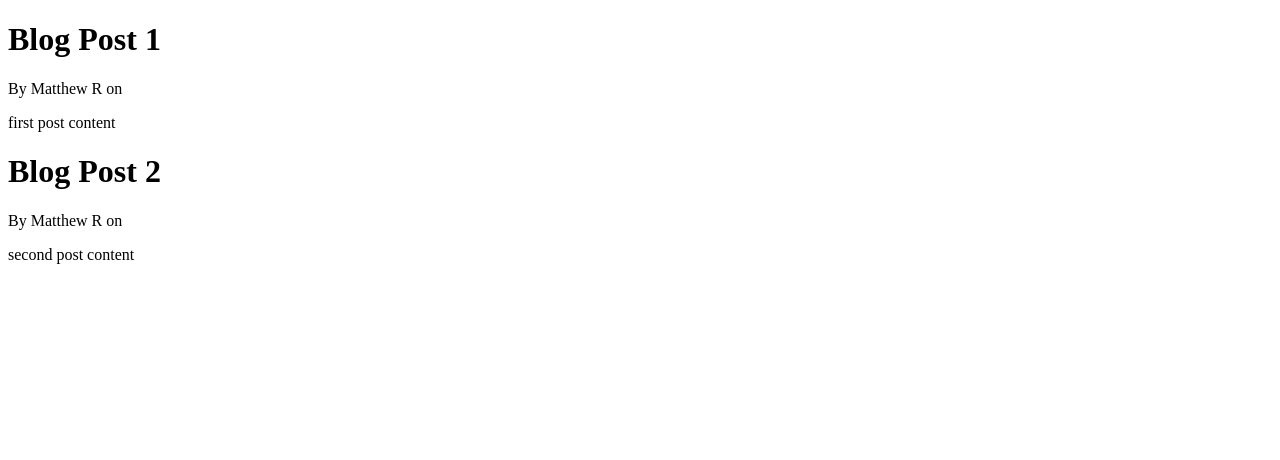
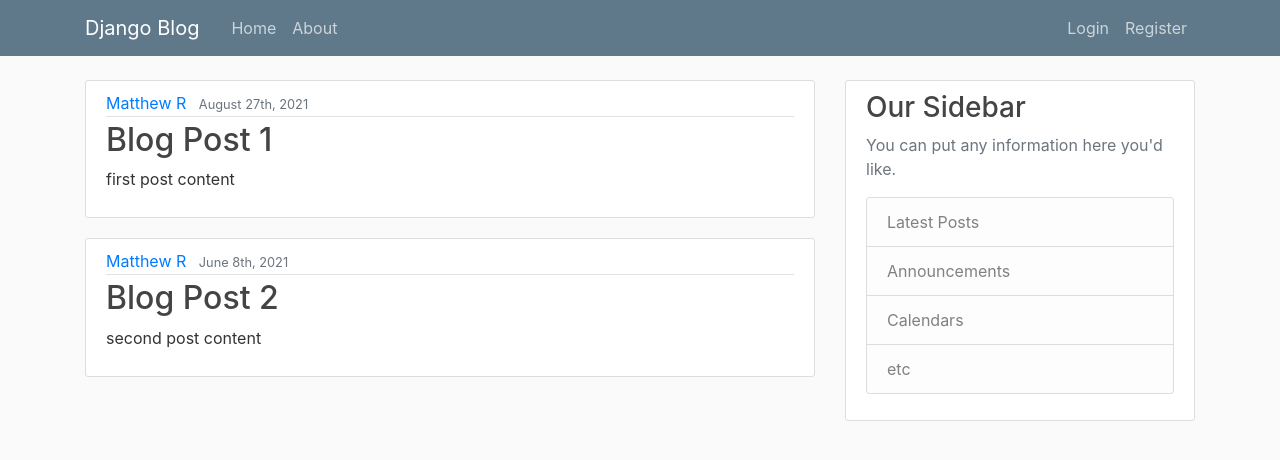
Before and after one commit to TheHalfOffHero/django_Blog, a Django app: page / in a window 1280 px wide. Shown: the top 460 px of the page. Run offline with Django 3.2, Linux system fonts and the light colour scheme; some libraries are stand-ins or nearby versions.

Commit message:
created base html template using bootstrap for site and added css for styling

```diff
--- /dev/null
+++ b/djangonautic/blog/static/blog/main.css
@@ -0,0 +1,84 @@
+body {
+    background: #fafafa;
+    color: #333333;
+    margin-top: 5rem;
+  }
+
+  h1, h2, h3, h4, h5, h6 {
+    color: #444444;
+  }
+
+  ul {
+    margin: 0;
+  }
+
+  .bg-steel {
+    background-color: #5f788a;
+  }
+
+  .site-header .navbar-nav .nav-link {
+    color: #cbd5db;
+  }
+
+  .site-header .navbar-nav .nav-link:hover {
+    color: #ffffff;
+  }
+
+  .site-header .navbar-nav .nav-link.active {
+    font-weight: 500;
+  }
+
+  .content-section {
+    background: #ffffff;
+    padding: 10px 20px;
+    border: 1px solid #dddddd;
+    border-radius: 3px;
+    margin-bottom: 20px;
+  }
+
+  .article-title {
+    color: #444444;
+  }
+
+  a.article-title:hover {
+    color: #428bca;
+    text-decoration: none;
+  }
+
+  .article-content {
+    white-space: pre-line;
+  }
+
+  .article-img {
+    height: 65px;
+    width: 65px;
+    margin-right: 16px;
+  }
+
+  .article-metadata {
+    padding-bottom: 1px;
+    margin-bottom: 4px;
+    border-bottom: 1px solid #e3e3e3
+  }
+
+  .article-metadata a:hover {
+    color: #333;
+    text-decoration: none;
+  }
+
+  .article-svg {
+    width: 25px;
+    height: 25px;
+    vertical-align: middle;
+  }
+
+  .account-img {
+    height: 125px;
+    width: 125px;
+    margin-right: 20px;
+    margin-bottom: 16px;
+  }
+
+  .account-heading {
+    font-size: 2.5rem;
+  }
--- /dev/null
+++ b/djangonautic/blog/templates/blog/base.html
@@ -0,0 +1,73 @@
+{% load static %}
+<!DOCTYPE html>
+<html>
+    <head>
+    <!-- Required meta tags -->
+    <meta charset="utf-8">
+    <meta name="viewport" content="width=device-width, initial-scale=1, shrink-to-fit=no">
+
+    <!-- Bootstrap CSS -->
+    <link rel="stylesheet" href="https://stackpath.bootstrapcdn.com/bootstrap/4.3.1/css/bootstrap.min.css" integrity="sha384-ggOyR0iXCbMQv3Xipma34MD+dH/1fQ784/j6cY/iJTQUOhcWr7x9JvoRxT2MZw1T" crossorigin="anonymous">
+
+    <link rel="stylesheet" type="text/css" href="{% static 'blog/main.css' %}">
+
+    {% if title %}
+        <title>Django Blog - {{title}}</title>
+    {% else %}
+        <title>Django Blog</title>
+    {% endif %}
+    </head>
+    <body>
+        <!--Header for navigation-->
+        <header class="site-header">
+            <nav class="navbar navbar-expand-md navbar-dark bg-steel fixed-top">
+              <div class="container">
+                <a class="navbar-brand mr-4" href="{% url 'blog-home'%}">Django Blog</a>
+                <button class="navbar-toggler" type="button" data-toggle="collapse" data-target="#navbarToggle" aria-controls="navbarToggle" aria-expanded="false" aria-label="Toggle navigation">
+                <span class="navbar-toggler-icon"></span>
+                </button>
+                <div class="collapse navbar-collapse" id="navbarToggle">
+                  <div class="navbar-nav mr-auto">
+                    <a class="nav-item nav-link" href="{% url 'blog-home'%}">Home</a>
+                    <a class="nav-item nav-link" href="{% url 'blog-about' %}">About</a>
+                  </div>
+                  <!-- Navbar Right Side -->
+                  <div class="navbar-nav">
+                    <a class="nav-item nav-link" href="#">Login</a>
+                    <a class="nav-item nav-link" href="#">Register</a>
+                  </div>
+                </div>
+              </div>
+            </nav>
+          </header>
+
+        <!--Container block for main content of page-->
+        <main role="main" class="container">
+            <div class="row">
+              <div class="col-md-8">
+                {% block content %}{% endblock %}       <!--Block content location!!!!!!!-->
+              </div>
+              <div class="col-md-4">
+                <div class="content-section">
+                  <h3>Our Sidebar</h3>
+                  <p class='text-muted'>You can put any information here you'd like.
+                    <ul class="list-group">
+                      <li class="list-group-item list-group-item-light">Latest Posts</li>
+                      <li class="list-group-item list-group-item-light">Announcements</li>
+                      <li class="list-group-item list-group-item-light">Calendars</li>
+                      <li class="list-group-item list-group-item-light">etc</li>
+                    </ul>
+                  </p>
+                </div>
+              </div>
+            </div>
+          </main>
+
+
+    <!-- Optional JavaScript -->
+    <!-- jQuery first, then Popper.js, then Bootstrap JS -->
+    <script src="https://code.jquery.com/jquery-3.3.1.slim.min.js" integrity="sha384-q8i/X+965DzO0rT7abK41JStQIAqVgRVzpbzo5smXKp4YfRvH+8abtTE1Pi6jizo" crossorigin="anonymous"></script>
+    <script src="https://cdnjs.cloudflare.com/ajax/libs/popper.js/1.14.7/umd/popper.min.js" integrity="sha384-UO2eT0CpHqdSJQ6hJty5KVphtPhzWj9WO1clHTMGa3JDZwrnQq4sF86dIHNDz0W1" crossorigin="anonymous"></script>
+    <script src="https://stackpath.bootstrapcdn.com/bootstrap/4.3.1/js/bootstrap.min.js" integrity="sha384-JjSmVgyd0p3pXB1rRibZUAYoIIy6OrQ6VrjIEaFf/nJGzIxFDsf4x0xIM+B07jRM" crossorigin="anonymous"></script>
+    </body>
+</html>
--- a/djangonautic/blog/templates/blog/home.html
+++ b/djangonautic/blog/templates/blog/home.html
@@ -1,15 +1,15 @@
-<!DOCTYPE html>
-<html>
-    <head>
-        <title>
-
-        </title>
-    </head>
-    <body>
-        {% for post in posts %}
-            <h1>{{ post.title }}</h1>
-            <p> By {{ post.author }} on {{ post.date }}</p>
-            <p> {{ post.content }} </p>
-        {% endfor %}
-    </body>
-</html>
+{% extends "blog/base.html" %}
+{% block content %}
+    {% for post in posts %}
+    <article class="media content-section">
+        <div class="media-body">
+          <div class="article-metadata">
+            <a class="mr-2" href="#">{{ post.author }}</a>
+            <small class="text-muted">{{ post.date_posted }}</small>
+          </div>
+          <h2><a class="article-title" href="#">{{ post.title }}</a></h2>
+          <p class="article-content">{{ post.content }}</p>
+        </div>
+      </article>
+    {% endfor %}
+{% endblock %}
```
Also changed, not shown: djangonautic/blog/templates/blog/about.html (+4 -11 lines).
